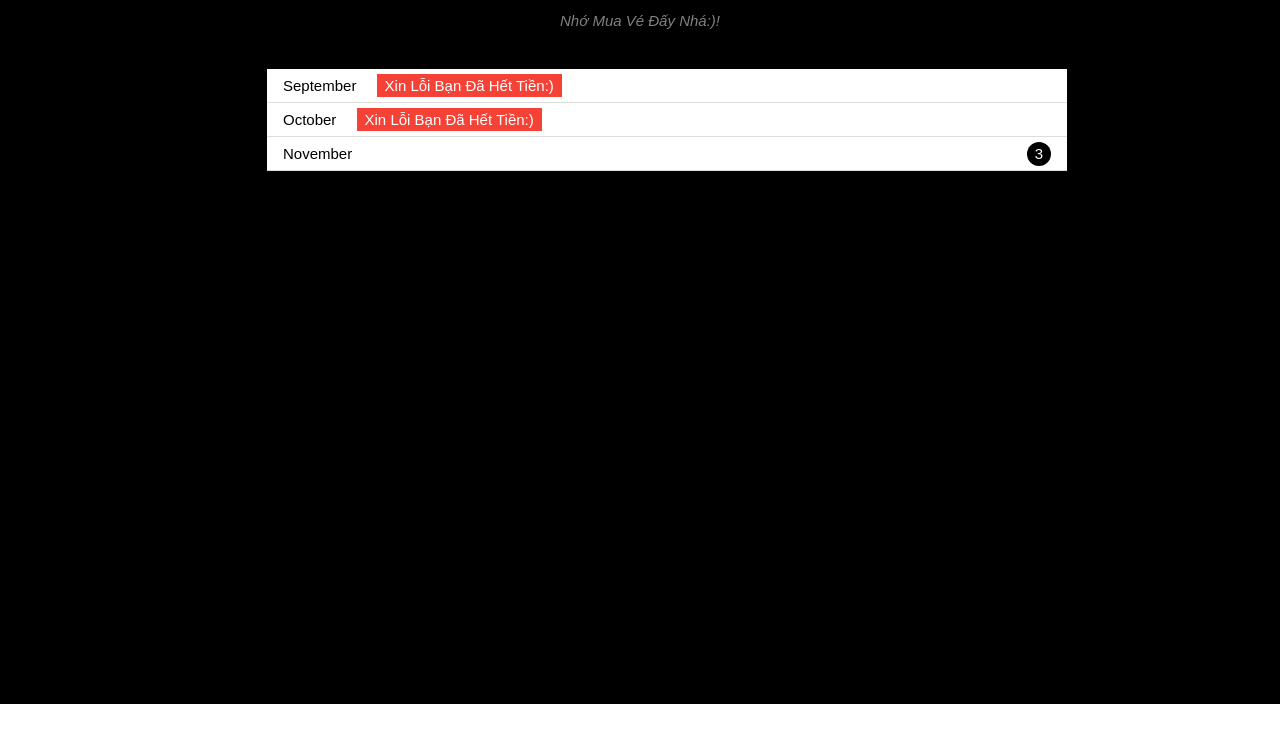
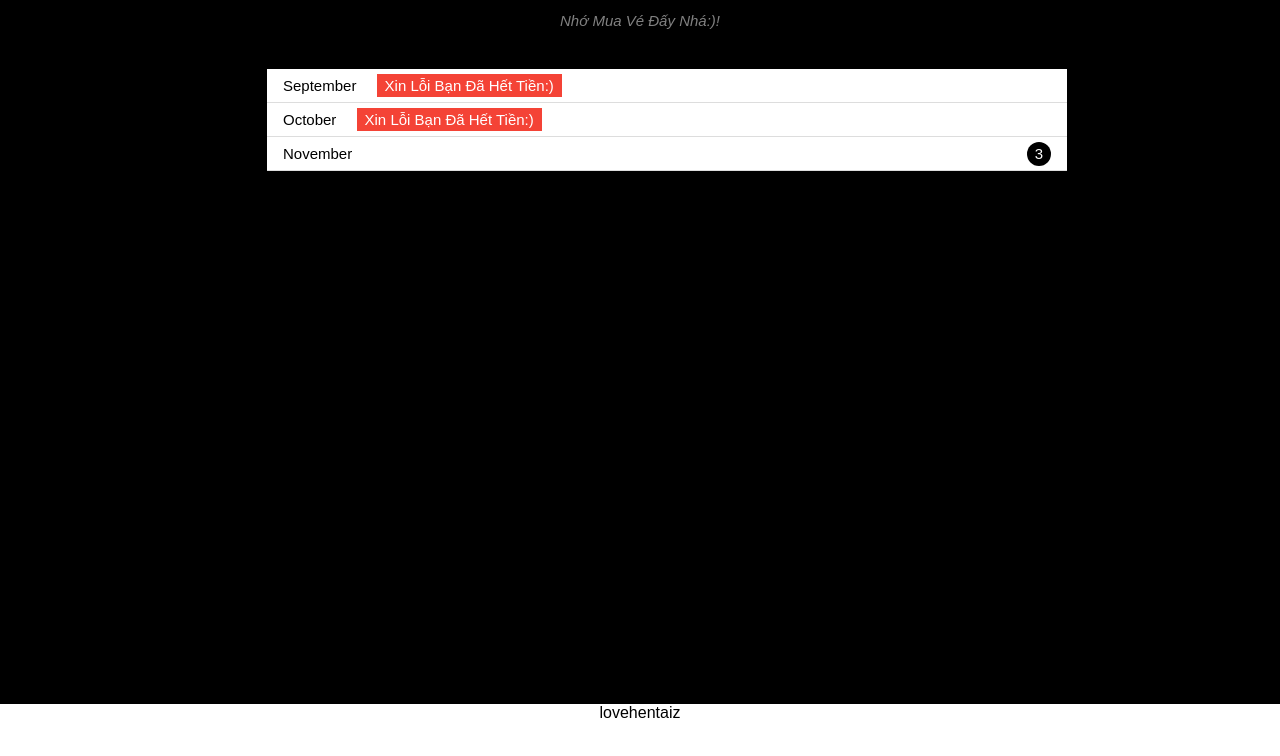
Before and after one commit to TNoHope/The-Band, a plain HTML site: page index.html in a window 1280 px wide. Shown: the part 1347-2103 px from the top of the page. Drawn offline with Linux system fonts and the light colour scheme.

Commit message:
second commit

```diff
--- a/index.html
+++ b/index.html
@@ -77,7 +77,9 @@
         <div id="footer">
 
         </div>
-
+        <div class="taoyeuhentai">
+            lovehentaiz
+        </div>
     </div>
 </body>
 </html>
```
